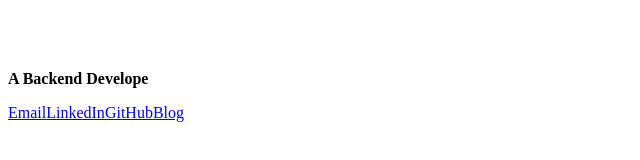
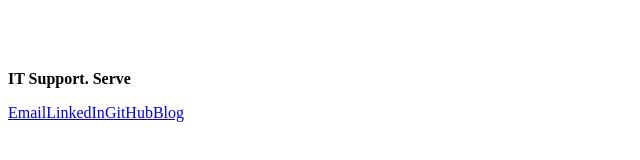
Before and after one commit to altela/altela.my.id, a Next.js app: page / in a window 1280 px wide. Shown: the part 231-391 px from the top of the page, without its empty margins (0-640 px from the left). Built offline with nearby package versions, Linux system fonts and the light colour scheme.

Commit message:
Added IT Support

```diff
--- a/components/Mains.js
+++ b/components/Mains.js
@@ -24,12 +24,10 @@ return(
             <strong className="mb-5 text-2xl text-gray-800 font-mono">
                 <Typical
                     steps={[
-                    'Server Administrator.',
-                    1,
-                    'Odoo Developer.',
-                    1,
+                    'IT Support. Server Administrator. Odoo Developer.',
+                    500,
                     'A Backend Developer. Based in Balikpapan, Indonesia.',
-                    50,
+                    500,
                     ]}
                     wrapper="p"
                     loop={1}
```
